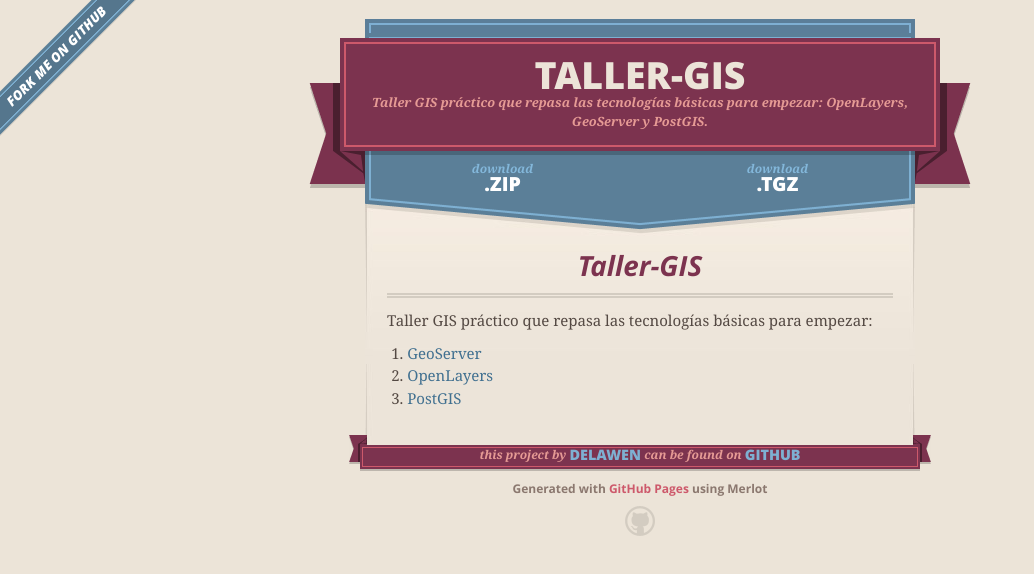
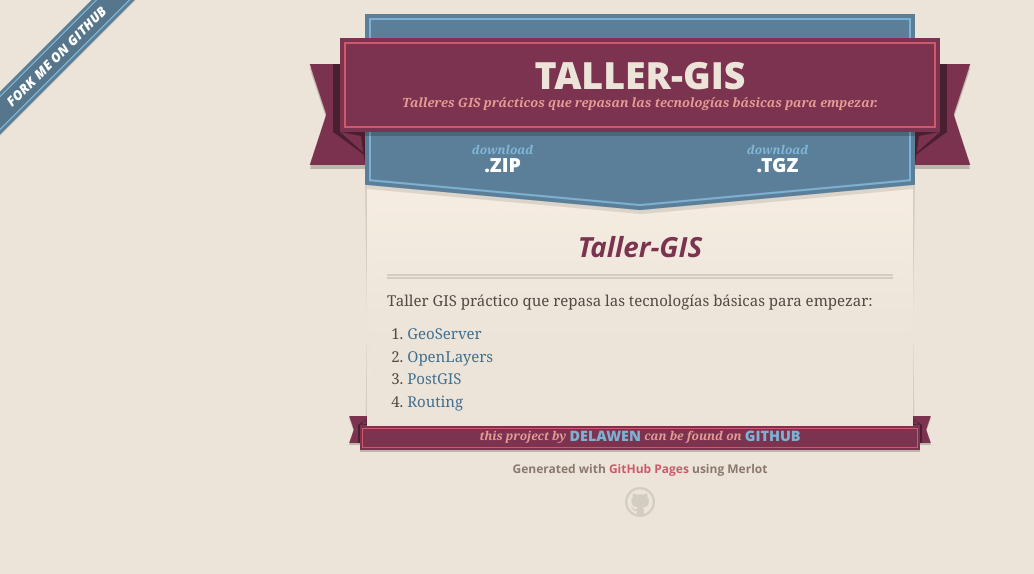
Before and after one commit to Delawen/Taller-GIS, a plain HTML site: page index.html in a window 1280 px wide. Shown: the whole page, without its empty margins (0-1034 px from the left). Drawn offline with nearby package versions, Linux system fonts and the light colour scheme.

Commit message:
Adding Taller-Routing to main index

```diff
--- a/index.html
+++ b/index.html
@@ -28,7 +28,7 @@
         <span class="ribbon-outer">
           <span class="ribbon-inner">
             <h1>Taller-gis</h1>
-            <h2>Taller GIS práctico que repasa las tecnologías básicas para empezar: OpenLayers, GeoServer y PostGIS.</h2>
+            <h2>Talleres GIS prácticos que repasan las tecnologías básicas para empezar.</h2>
           </span>
           <span class="left-tail"></span>
           <span class="right-tail"></span>
@@ -54,6 +54,7 @@
 <li><a href="taller/geoserver.html">GeoServer</a></li>
 <li><a href="taller/openlayers.html">OpenLayers</a></li>
 <li><a href="taller/postgis.html">PostGIS</a></li>
+<li><a href="http://delawen.github.com/Taller-Routing">Routing</a></li>
 </ol>
       </section>
 
```
